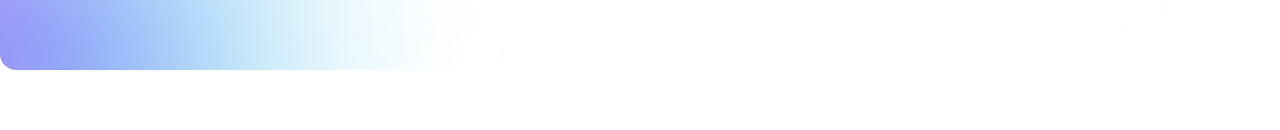
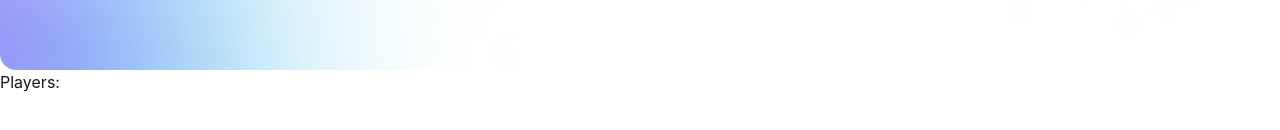
Before and after one commit to Maha-bub/BPL_Dream_11, a React (Vite) app: page / in a window 1280 px wide. Shown: the part 558-688 px from the top of the page. Built offline with nearby package versions, Linux system fonts and the light colour scheme.

Commit message:
create a pormise to load player data

```diff
--- a/src/App.tsx
+++ b/src/App.tsx
@@ -1,12 +1,23 @@
+import { Suspense } from "react";
 import Banner from "./components/Banner";
 import Header from "./components/Header";
+import Players from "./components/Players/Players";
+import type { IplayerType } from "./components/PlayersType";
 
+const PlayerDataPromise = async (): Promise<IplayerType> => {
+  const res = await fetch('player.json')
+  const data = await res.json()
+  return data;
+}
 function App() {
 
   return (
     <>
       <Header></Header>
       <Banner></Banner>
+      <Suspense fallback={<p>Loading....</p>}>
+        <Players PlayerDataPromise={PlayerDataPromise()}></Players>
+      </Suspense>
     </>
   )
 }
--- /dev/null
+++ b/src/components/Players/Players.tsx
@@ -0,0 +1,12 @@
+import type { IplayerType } from "../PlayersType";
+
+const Players = ({ PlayerDataPromise }: Promise<IplayerType>) => {
+    console.log(PlayerDataPromise)
+    return (
+        <div>
+            Players:{PlayerDataPromise.length}
+        </div>
+    );
+};
+
+export default Players;
--- /dev/null
+++ b/src/components/PlayersType.ts
@@ -0,0 +1,10 @@
+export interface IplayerType {
+    playerName: string,
+    playerImg: string,
+    origin: string,
+    playerType: string,
+    battingStyle: string,
+    bowlingStyle: string,
+    price: number,
+    rating: number
+}
```
